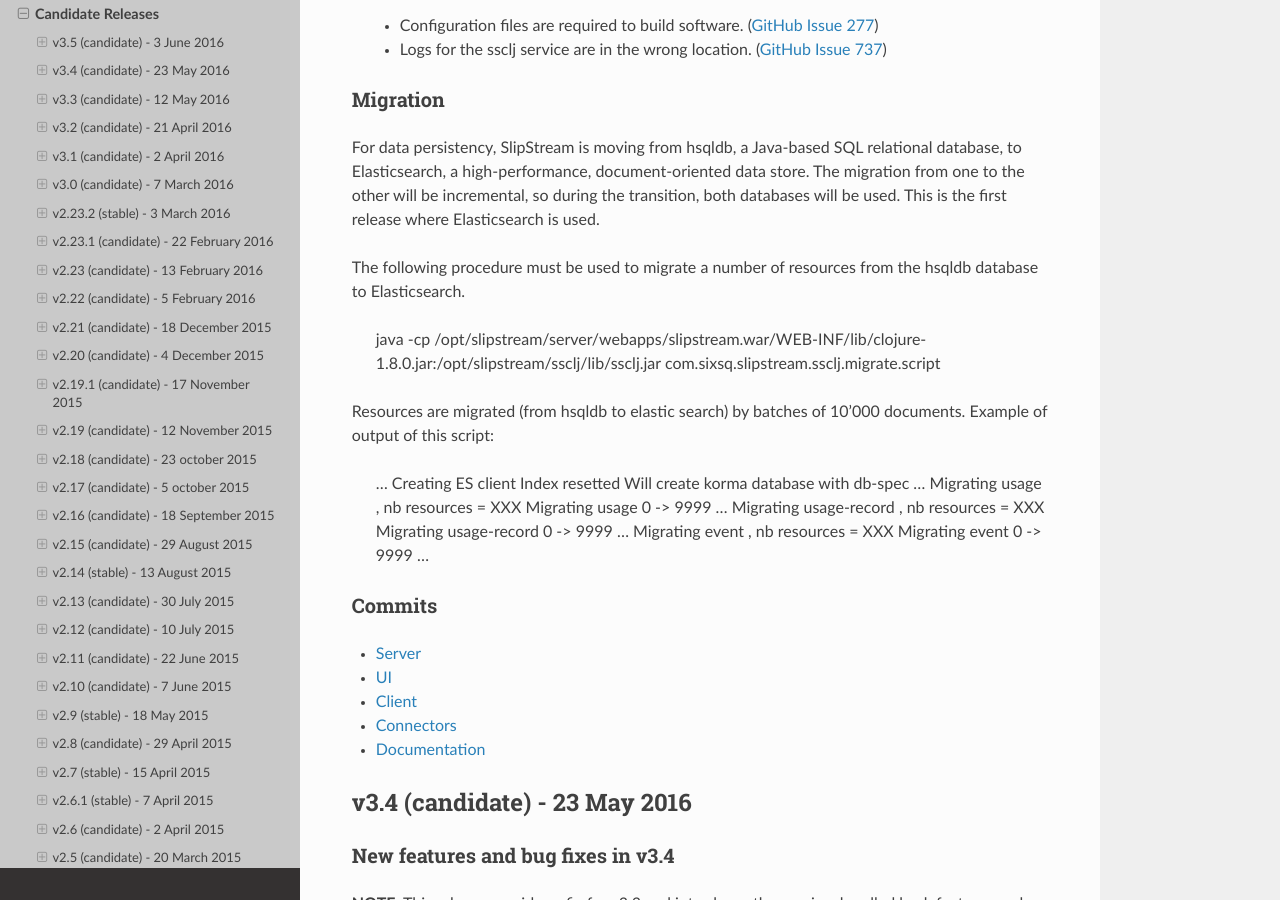
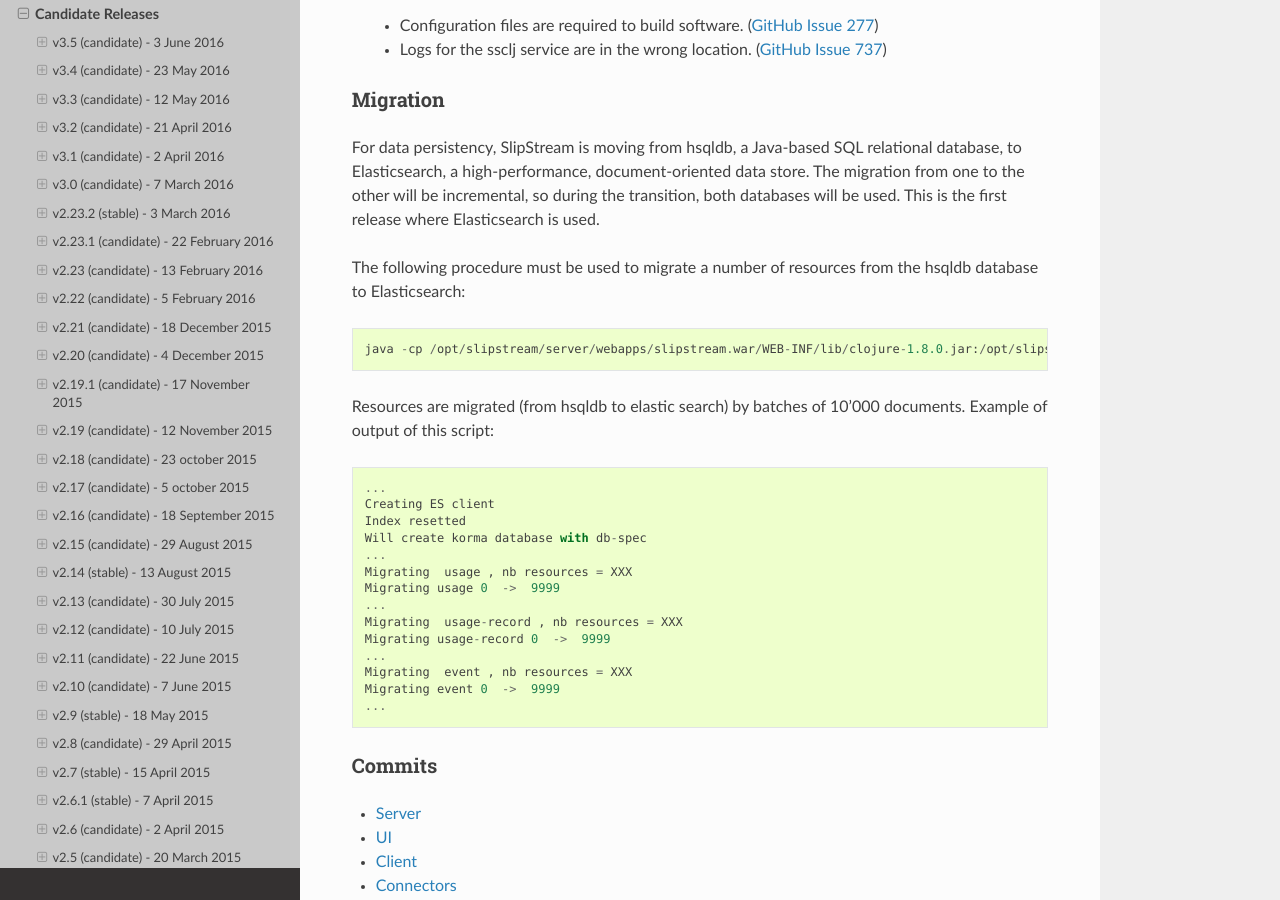
Before and after one commit to slipstream/SlipStreamDocumentation, a Sphinx documentation site: the page built from docs/release_notes/candidate_releases.rst, in a window 1280 px wide and 900 px high, scrolled down 1256 px. Built offline with Sphinx 7.4.7 and the Read the Docs theme 2.0.0, drawn with Linux system fonts in a browser that asks for light colours.

Commit message:
fix formatting

```diff
--- a/docs/release_notes/candidate_releases.rst
+++ b/docs/release_notes/candidate_releases.rst
@@ -73,12 +73,12 @@
 used.  This is the first release where Elasticsearch is used.
 
 The following procedure must be used to migrate a number of resources
-from the hsqldb database to Elasticsearch.
+from the hsqldb database to Elasticsearch::
 
     java -cp /opt/slipstream/server/webapps/slipstream.war/WEB-INF/lib/clojure-1.8.0.jar:/opt/slipstream/ssclj/lib/ssclj.jar com.sixsq.slipstream.ssclj.migrate.script
 
-Resources are migrated (from hsqldb to elastic search) by batches of 10'000 documents.
-Example of output of this script:
+Resources are migrated (from hsqldb to elastic search) by batches of
+10'000 documents.  Example of output of this script::
 
     ...
     Creating ES client
```
